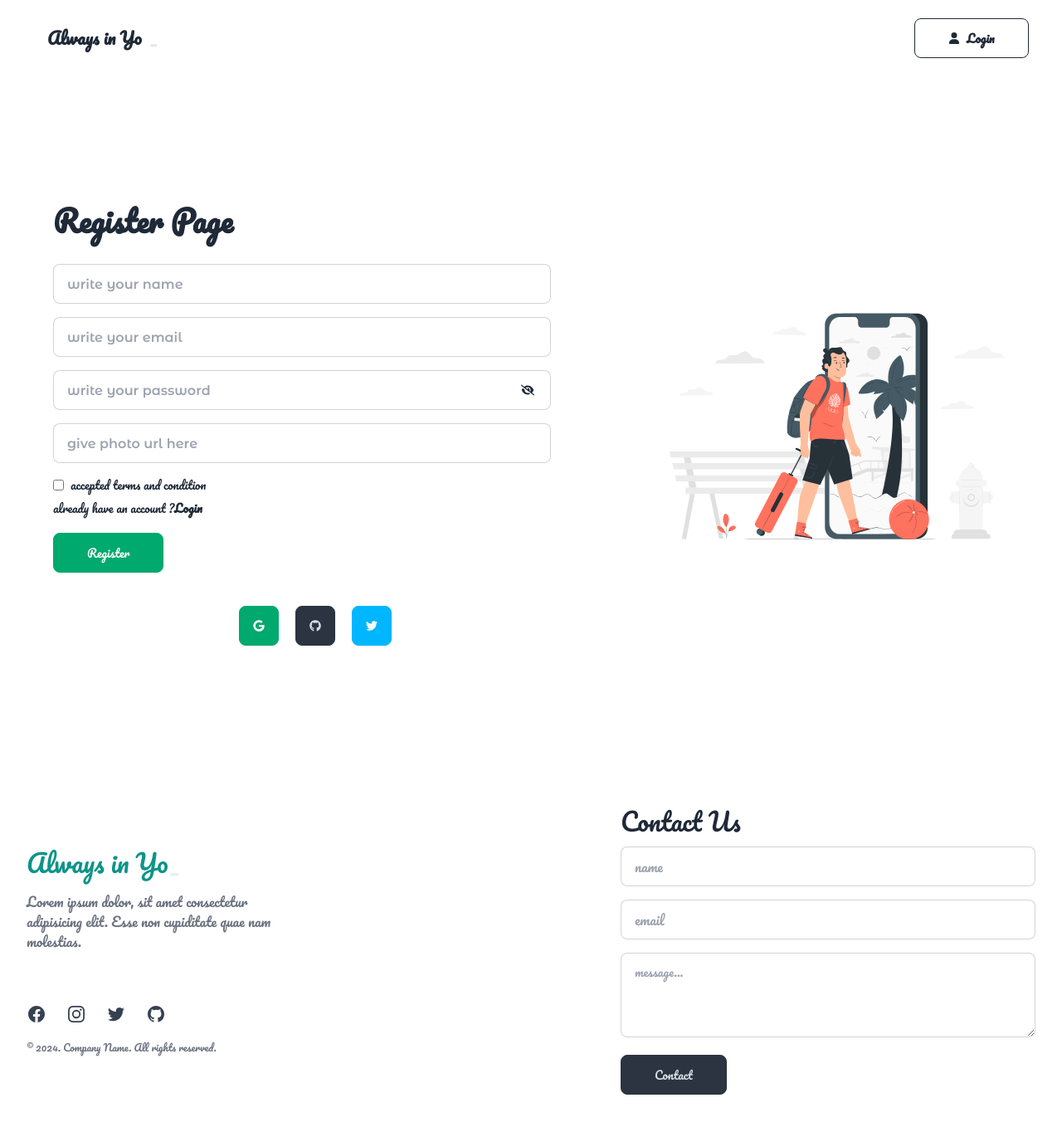
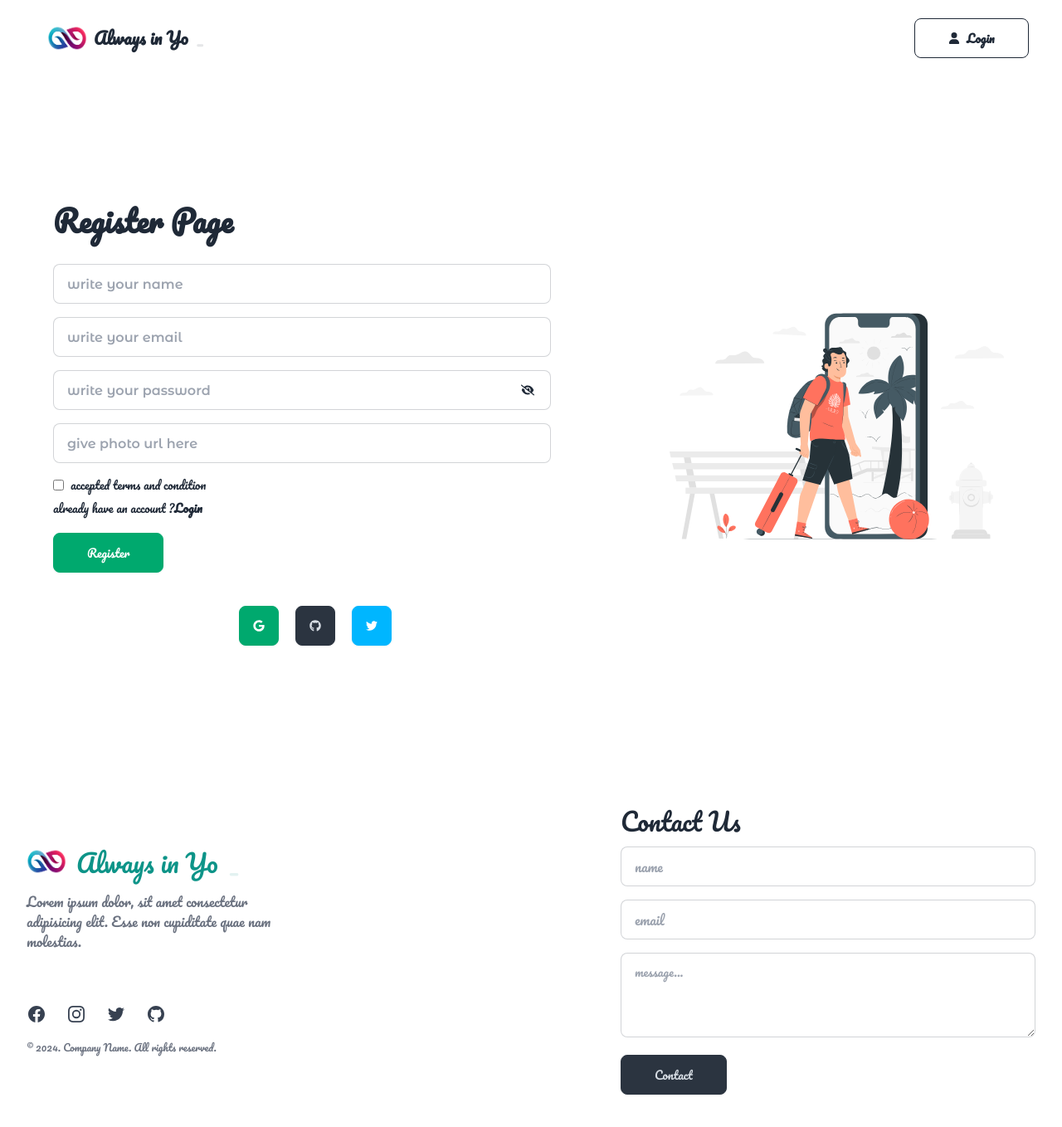
Before and after one commit to Sajjad-Hosan/world-journeys, a React (Vite) app: page /register in a window 1280 px wide. Shown: the whole page at 83% size. Built offline with nearby package versions, Linux system fonts and the light colour scheme; no server answers.

Commit message:
title change,title logo and log added

```diff
--- a/index.html
+++ b/index.html
@@ -2,9 +2,9 @@
 <html lang="en" data-theme="light">
   <head>
     <meta charset="UTF-8" />
-    <link rel="icon" type="image/svg+xml" href="/vite.svg" />
+    <link rel="icon" type="image/svg+xml" href="/logo.png" />
     <meta name="viewport" content="width=device-width, initial-scale=1.0" />
-    <title>Vite + React</title>
+    <title>World Journeys</title>
   </head>
   <body>
     <div id="root"></div>
--- a/src/components/Footer/Footer.jsx
+++ b/src/components/Footer/Footer.jsx
@@ -1,5 +1,6 @@
 import { Typewriter } from "react-simple-typewriter";
 import Swal from "sweetalert2/dist/sweetalert2.js";
+import logo from "../../../public/logo.png"
 
 const Footer = () => {
   const handleContactInfo = (e) => {
@@ -16,7 +17,8 @@ const Footer = () => {
           <div className="flex gap-8 items-center justify-between flex-wrap">
             <div>
               <div className="text-teal-600">
-                <h1 className="text-3xl">
+                <h1 className="text-3xl flex gap-3">
+                <img className="w-12 h-8" src={logo} alt="" />
                   <Typewriter
                     words={["World Journeys", "Always in Your", "Care"]}
                     loop={5}
--- a/src/components/Header/Header.jsx
+++ b/src/components/Header/Header.jsx
@@ -5,6 +5,7 @@ import { AuthContext } from "../../Auth/AuthProvider";
 import { FaUser } from "react-icons/fa6";
 import { Typewriter } from "react-simple-typewriter";
 import { Bounce } from "react-awesome-reveal";
+import logo from "../../../public/logo.png"
 
 const Header = () => {
   const { user } = useContext(AuthContext);
@@ -55,6 +56,7 @@ const Header = () => {
             </ul>
           </div>
           <a className="btn btn-ghost text-xl">
+            <img className="w-12 h-8" src={logo} alt="" />
             <Typewriter
               words={["World Journeys", "Always in Your", "Care"]}
               loop={5}
```
Also changed, not shown: public/logo.png (added).
